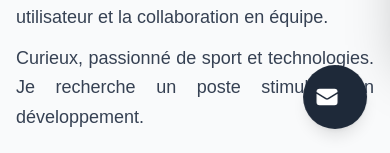
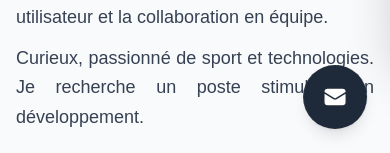
Before and after one commit to Tsaef/portfolio, a Next.js app: page / in a window 390 px wide. Shown: the part 691-844 px from the top of the page. Built offline with nearby package versions, Linux system fonts and the light colour scheme.

Commit message:
fixed mobile display contact button

```diff
--- a/src/app/components/ContactButton.tsx
+++ b/src/app/components/ContactButton.tsx
@@ -84,7 +84,7 @@ export default function ContactButton({}: ContactButtonProps) {
       <div className="fixed flex bottom-6 right-6 z-50">
         <div
           onClick={toggleContactPanel}
-          className={`flex bg-gray-800 p-3 sm:p-4 h-16 w-16 sm:h-auto sm:w-auto items-center gap-2 rounded-full shadow-lg hover:bg-gray-700 transition-colors transition-transform duration-100 hover:cursor-pointer active:scale-95 active:bg-gray-900 ${
+          className={`flex bg-gray-800 p-3 sm:p-4 h-16 w-16 sm:h-auto sm:w-auto items-center justify-center gap-2 rounded-full shadow-lg hover:bg-gray-700 transition-colors transition-transform duration-100 hover:cursor-pointer active:scale-95 active:bg-gray-900 ${
             !isContactPanelOpen ? 'animate-shake' : ''
           }`}
         >
```
